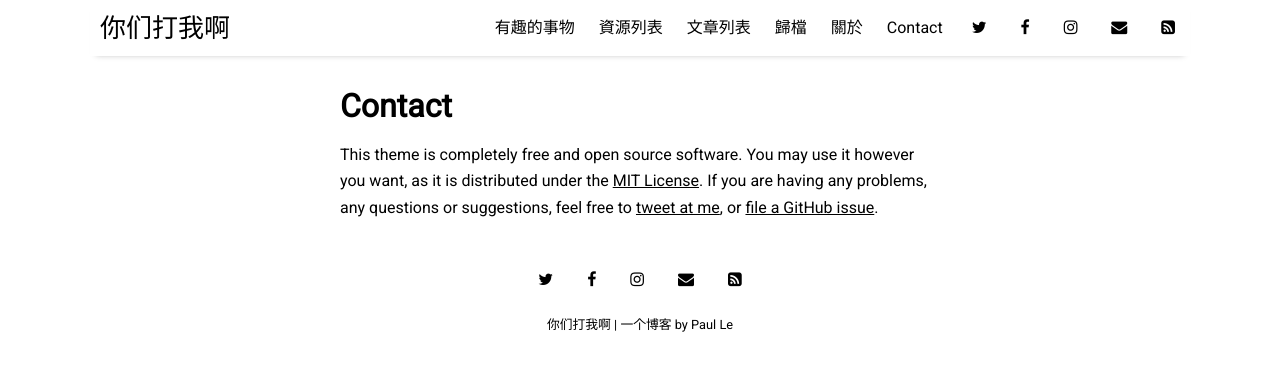
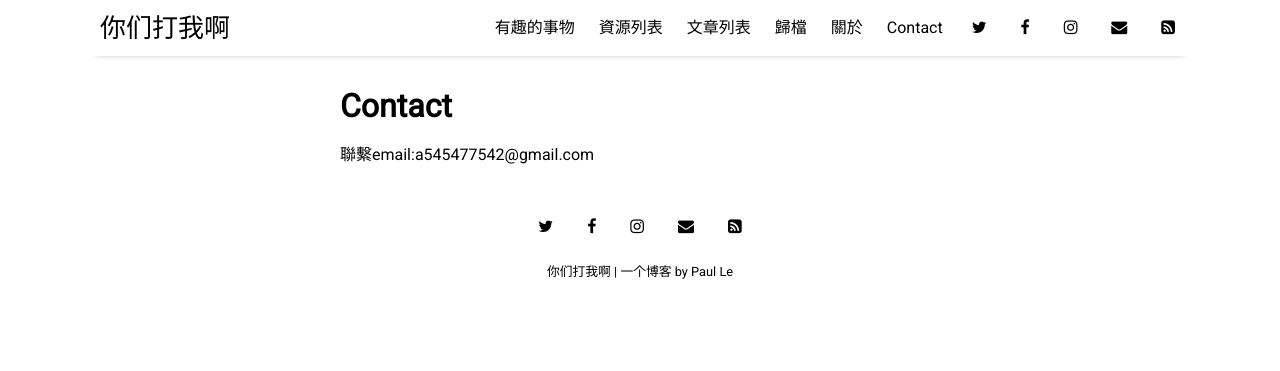
Before and after one commit to a545477542/a545477542.github.io, a Jekyll site: the page built from pages/contact.md, in a window 1280 px wide. Shown: the top 371 px of the page. Built offline with Jekyll 4.4.1, drawn with Linux system fonts in a browser that asks for light colours; nearby versions of some CDN libraries.

Commit message:
Update contact.md

```diff
--- a/pages/contact.md
+++ b/pages/contact.md
@@ -3,4 +3,4 @@ layout: misc
 title: Contact
 ---
 
-This theme is completely free and open source software. You may use it however you want, as it is distributed under the [MIT License](http://choosealicense.com/licenses/mit/). If you are having any problems, any questions or suggestions, feel free to [tweet at me](https://twitter.com/intent/tweet?text=My%question%about%Millennial%is:%&amp;via=paululele), or [file a GitHub issue](https://github.com/lenpaul/Millennial/issues/new).
+聯繫email:a545477542@gmail.com
```
